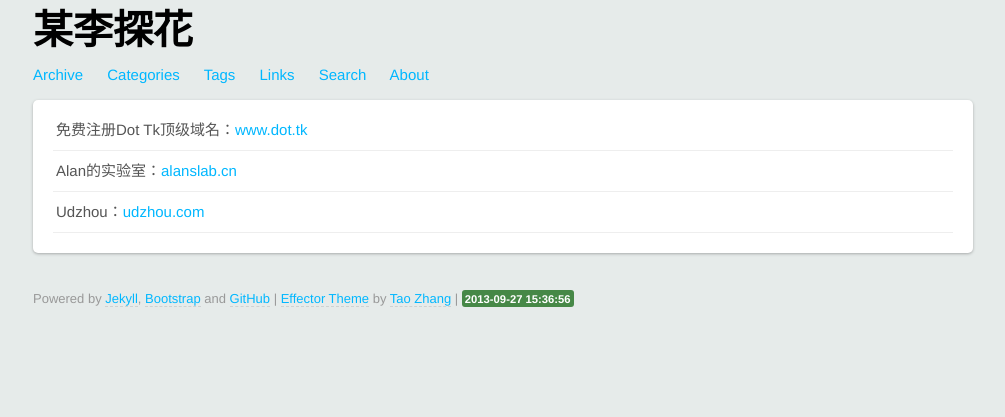
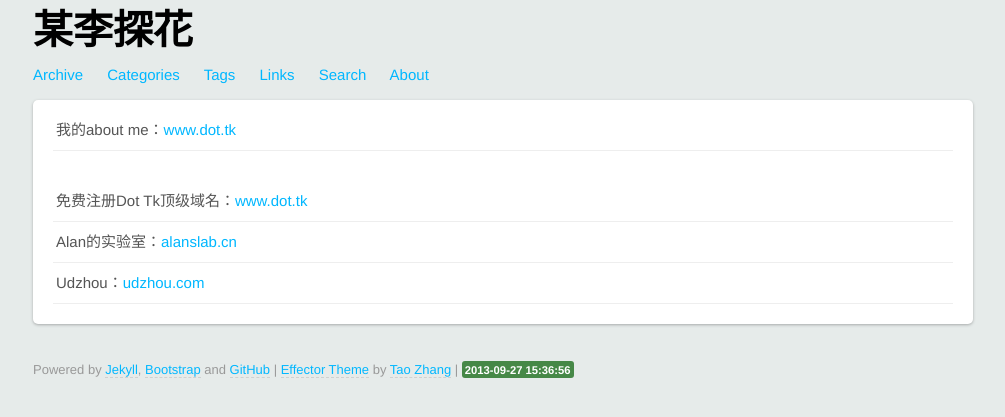
Before and after one commit to kaidee/kaidee.github.com, a Jekyll site: the page built from links.html, in a window 1280 px wide. Shown: the top 417 px of the page, without its empty margins (137-1142 px from the left). Built offline with Jekyll 4.4.1, drawn with Linux system fonts in a browser that asks for light colours; Markdown is read by kramdown in place of the engine named in the settings.

Commit message:
add a link

```diff
--- a/links.html
+++ b/links.html
@@ -5,6 +5,7 @@ permalink: /links/
 ---
 <div class="wrapper">
 <ul class="postsList">
+<li>我的about me：<a href="http://about.me/mathison" target="_blank">www.dot.tk</a></li><br>
 <li>免费注册Dot Tk顶级域名：<a href="http://www.dot.tk/zh/index.html?lang=zh" target="_blank">www.dot.tk</a></li>
 <li>Alan的实验室：<a href="http://alanslab.cn/" target="_blank">alanslab.cn</a></li>
 <li>Udzhou：<a href="http://www.udzhou.com/" target="_blank">udzhou.com</a></li>
```
